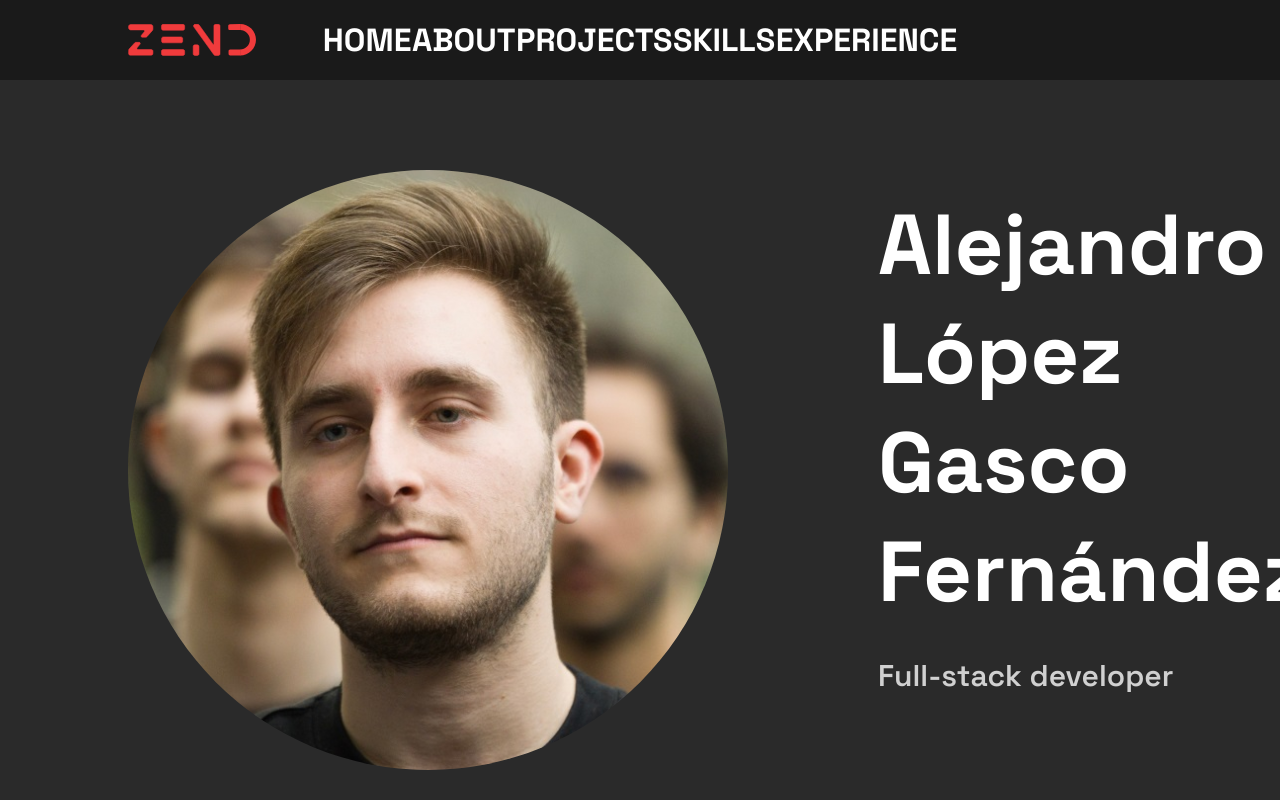
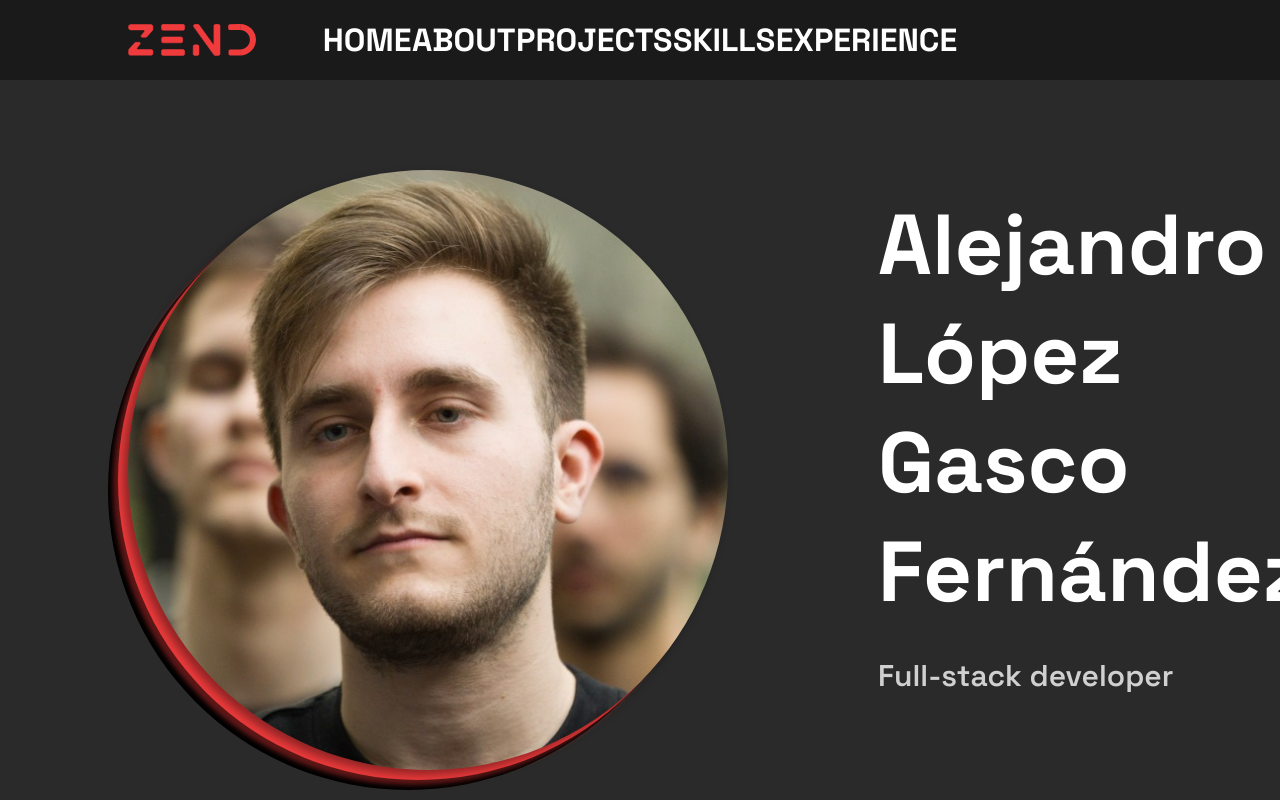
Before and after one commit to Zendyq/AlejandroLopez-Portfolio, a Vue app: page / in a window 1280 px wide. Shown: the top 800 px of the page. Built offline with nearby package versions, Linux system fonts and the light colour scheme.

Commit message:
Add: Added colorful shapes

```diff
--- a/src/assets/global.css
+++ b/src/assets/global.css
@@ -157,6 +157,41 @@ body {
   border-radius: 15px;
 }
 
+.profileImgWrapper {
+  position: relative;
+  display: inline-block;
+}
+
+.profileImgWrapper::before,
+.profileImgWrapper::after {
+  content: '';
+  border-radius: 100%;
+  position: absolute;
+  width: 600px;
+  height: 600px;
+  z-index: -1;
+}
+
+.profileImgWrapper::before {
+  top: 20px;
+  right: 20px;
+  background-color: black;
+}
+
+.profileImgWrapper::after {
+  top: 10px;
+  right: 10px;
+  background-color: #f03b3c;
+  box-shadow: -5px 5px 5px rgba(240, 59, 60, 0.4);
+}
+
+.profileImg {
+  display: block;
+  position: relative;
+  filter: drop-shadow(-5px 5px 5px rgba(0, 0, 0, 0.4));
+  z-index: 1;
+}
+
 /*Mobile responsive (small)*/
 @media (max-width: 768px) {
   .mainHeader {
--- a/src/pages/Home.vue
+++ b/src/pages/Home.vue
@@ -1,11 +1,12 @@
 <template>
   <div class="mainContainer noselect">
     <div class="homeSchedule">
-            <div>
-                <div></div>
-                <div></div>
-                <img src="@/assets/imgs/FrontSidePicture.svg" alt="Picture of the client">
+      <div class="profileContainer">
+        <div class="profileImgWrapper">
+          <img class="profileImg" src="@/assets/imgs/FrontSidePicture.svg" alt="Picture of the client">
         </div>
+      </div>
+
       <div>
         <h1 class="titleHome title">Alejandro López Gasco Fernández</h1>
         <p class="subtitleHome title">Full-stack developer</p>
@@ -16,6 +17,7 @@
     </div>
   </div>
 </template>
+
 <script setup>
 
 </script>
```
Lines whose indentation alone changed are shown as unchanged.
